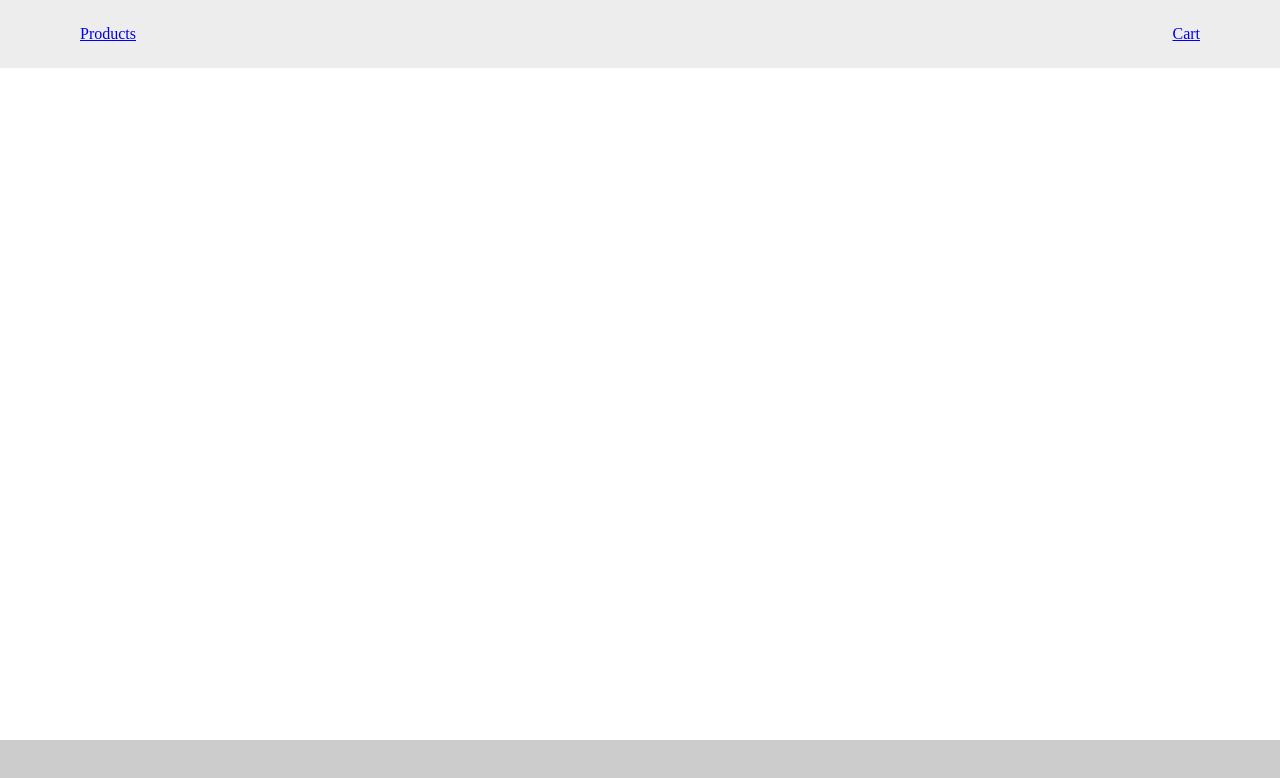
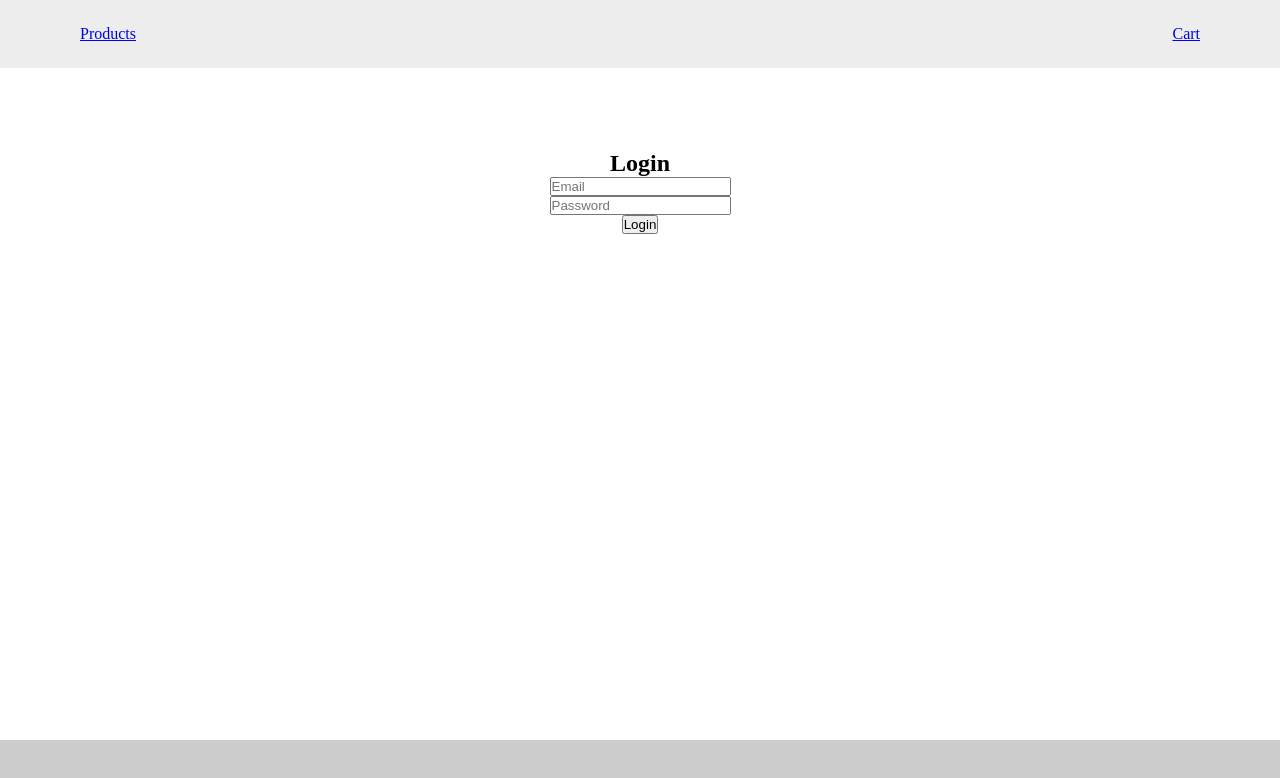
Before and after one commit to yosefamr1/React-lec1-task1, a React (Vite) app: page /login in a window 1280 px wide. Before the commit this address had no page. Shown: the top 778 px of the page. Built offline with nearby package versions, Linux system fonts and the light colour scheme.

Commit message:
log in in test

```diff
--- a/src/App.jsx
+++ b/src/App.jsx
@@ -1,28 +1,27 @@
-
-import './App.css'
-import ProductList from './Components/ProductList/ProductList'
-import Nav from './Components/Nav/Nav'
-import Footer from './Components/Footer/Footer'
-import Cartlist from './Components/Cartlist/Cartlist'
+import "./App.css";
+import ProductList from "./Components/ProductList/ProductList";
+import Nav from "./Components/Nav/Nav";
+import Footer from "./Components/Footer/Footer";
+import Cartlist from "./Components/Cartlist/Cartlist";
 import { Route, Routes } from "react-router-dom";
+import Login from "./Components/LoginForm/login";
 
 function App() {
-
   return (
     <>
       <div className="app-container">
         <Nav />
         <div className="main-content">
           <Routes>
+            <Route path="/login" element={<Login />} />
             <Route path="/cart" element={<Cartlist />} />
             <Route path="/productlist" element={<ProductList />} />
           </Routes>
         </div>
         <Footer />
       </div>
-
     </>
-  )
+  );
 }
 
-export default App
+export default App;
--- /dev/null
+++ b/src/Components/LoginForm/Login.jsx
@@ -0,0 +1,54 @@
+import React, { useState } from "react";
+import { useNavigate } from "react-router-dom";
+
+export default function Login() {
+  const [email, setEmail] = useState("");
+  const [password, setPassword] = useState("");
+  const navigate = useNavigate();
+
+  const handleLogin = (e) => {
+    e.preventDefault();
+
+    // دي الداتا المتسجلة مسبقًا من صفحة Register أو تقدر تسجلها هنا مؤقت
+    const users = JSON.parse(localStorage.getItem("users")) || [];
+
+    const matchedUser = users.find(
+      (user) => user.email === email && user.password === password
+    );
+
+    if (!matchedUser) {
+      alert("Wrong email or password!");
+      return;
+    }
+
+    // لو صح → خزّنه كـ logged in user
+    localStorage.setItem("loggedInUser", JSON.stringify(matchedUser));
+    alert("Login successful!");
+
+    // روح على صفحة المنتجات
+    navigate("/productlist");
+  };
+
+  return (
+    <form onSubmit={handleLogin} style={{ textAlign: "center", marginTop: "50px" }}>
+      <h2>Login</h2>
+      <input
+        type="email"
+        placeholder="Email"
+        value={email}
+        required
+        onChange={(e) => setEmail(e.target.value)}
+      />
+      <br />
+      <input
+        type="password"
+        placeholder="Password"
+        value={password}
+        required
+        onChange={(e) => setPassword(e.target.value)}
+      />
+      <br />
+      <button type="submit">Login</button>
+    </form>
+  );
+}
--- a/src/contexts/CartContext.jsx
+++ b/src/contexts/CartContext.jsx
@@ -4,6 +4,7 @@ import { CartContext } from "./CartContext";
 
 export function CartProvider({ children }) {
   const [cartItems, setCartItems] = useState([]);
+
 
   const handleAddToCart = (item) => {
     const exists = cartItems.find((cartItem) => cartItem.id === item.id);
```
Lines whose indentation alone changed are shown as unchanged.
